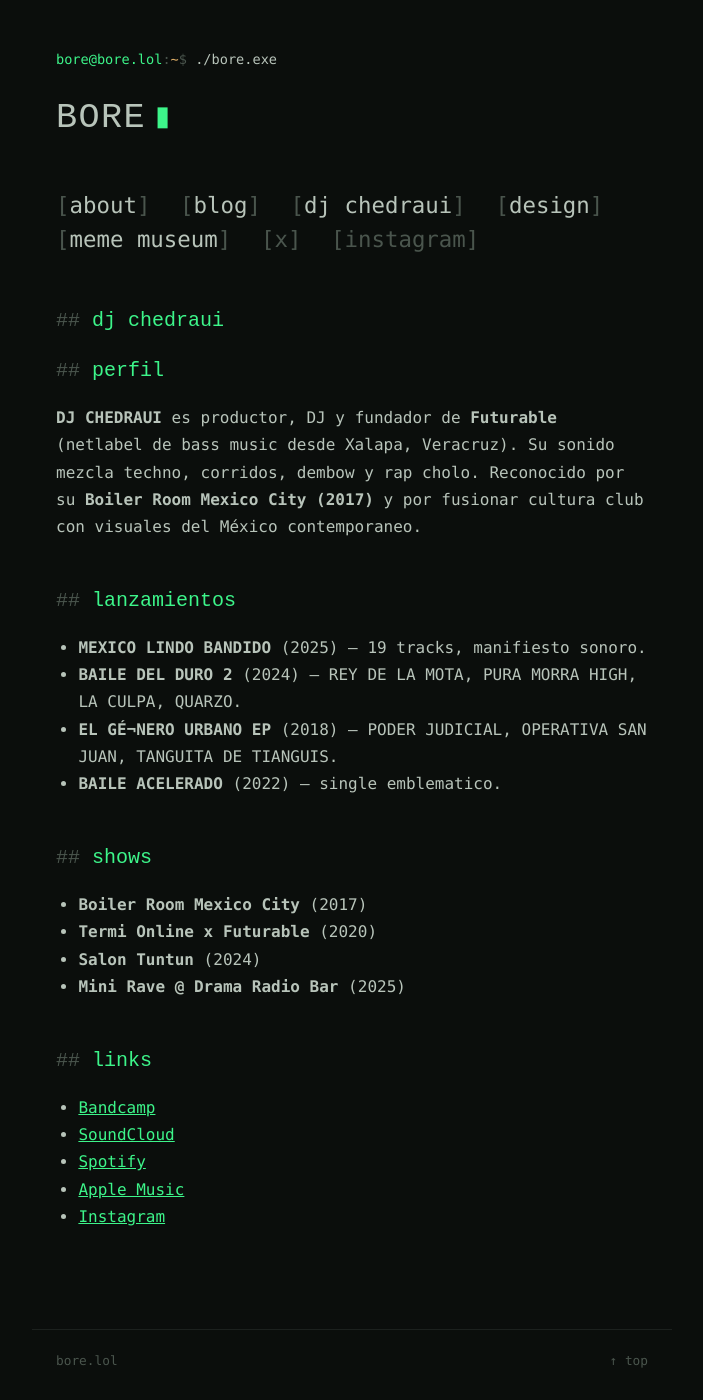
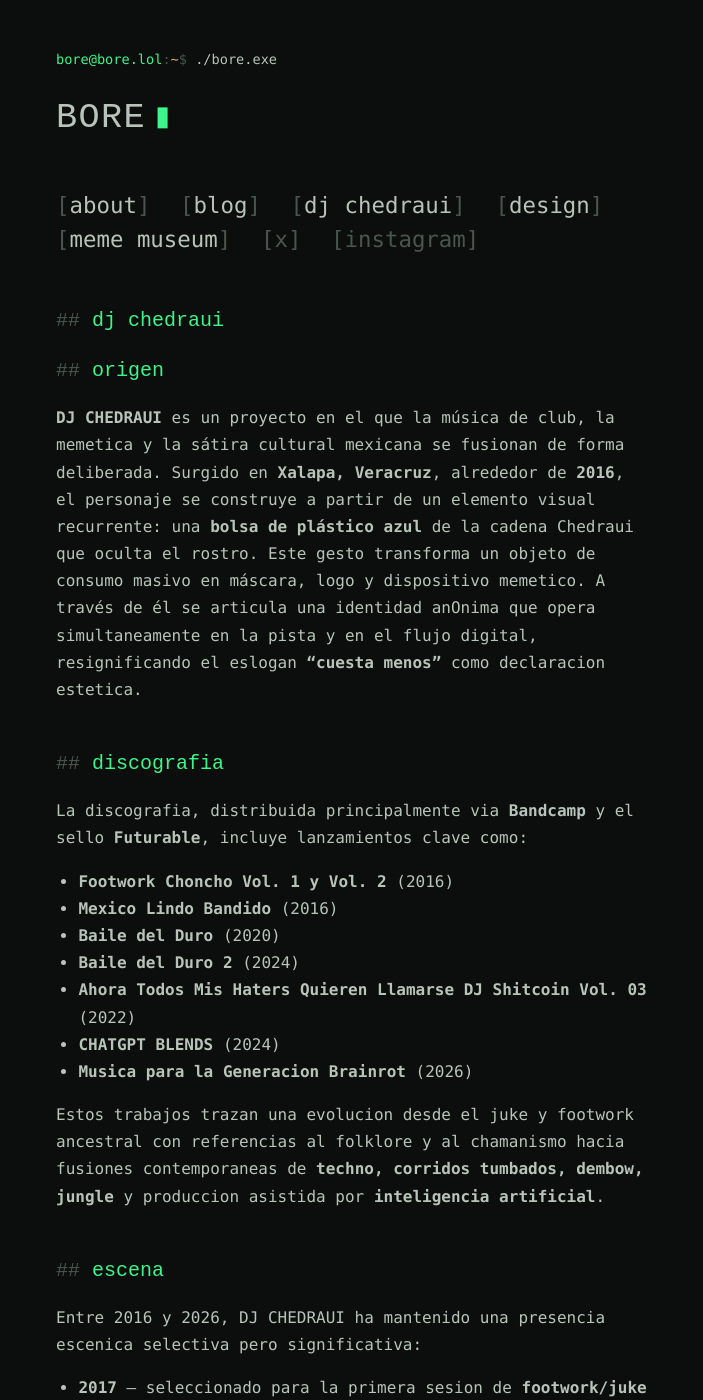
Before and after one commit to alfredismo/bore.lol, a Jekyll site: the page built from music.md, in a window 1280 px wide and 1400 px high. Shown: the whole window, without its empty margins (288-991 px from the left). Built offline with Jekyll 4.4.1, drawn with Linux system fonts in a browser that asks for light colours; some web fonts are replaced; some of the changed text lies outside the part shown.

Commit message:
music.md con bio completa: origen, bolsa azul, discografia evolutiva, Boiler Room 2017, Termi 2020, escena actual, memetica, proximo lanzamiento

```diff
--- a/music.md
+++ b/music.md
@@ -4,28 +4,44 @@
 ---
 
 <section>
-<h2>perfil</h2>
-<p><strong>DJ CHEDRAUI</strong> es productor, DJ y fundador de <strong>Futurable</strong> (netlabel de bass music desde Xalapa, Veracruz). Su sonido mezcla techno, corridos, dembow y rap cholo. Reconocido por su <strong>Boiler Room Mexico City (2017)</strong> y por fusionar cultura club con visuales del México contemporaneo.</p>
+<h2>origen</h2>
+<p><strong>DJ CHEDRAUI</strong> es un proyecto en el que la música de club, la memetica y la sátira cultural mexicana se fusionan de forma deliberada. Surgido en <strong>Xalapa, Veracruz</strong>, alrededor de <strong>2016</strong>, el personaje se construye a partir de un elemento visual recurrente: una <strong>bolsa de plástico azul</strong> de la cadena Chedraui que oculta el rostro. Este gesto transforma un objeto de consumo masivo en máscara, logo y dispositivo memetico. A través de él se articula una identidad anOnima que opera simultaneamente en la pista y en el flujo digital, resignificando el eslogan <strong>“cuesta menos”</strong> como declaracion estetica.</p>
 </section>
 
 <section>
-<h2>lanzamientos</h2>
+<h2>discografia</h2>
+<p>La discografia, distribuida principalmente via <strong>Bandcamp</strong> y el sello <strong>Futurable</strong>, incluye lanzamientos clave como:</p>
 <ul>
-<li><strong>MEXICO LINDO BANDIDO</strong> (2025) — 19 tracks, manifiesto sonoro.</li>
-<li><strong>BAILE DEL DURO 2</strong> (2024) — REY DE LA MOTA, PURA MORRA HIGH, LA CULPA, QUARZO.</li>
-<li><strong>EL GÉ¬NERO URBANO EP</strong> (2018) — PODER JUDICIAL, OPERATIVA SAN JUAN, TANGUITA DE TIANGUIS.</li>
-<li><strong>BAILE ACELERADO</strong> (2022) — single emblematico.</li>
+<li><strong>Footwork Choncho Vol. 1 y Vol. 2</strong> (2016)</li>
+<li><strong>Mexico Lindo Bandido</strong> (2016)</li>
+<li><strong>Baile del Duro</strong> (2020)</li>
+<li><strong>Baile del Duro 2</strong> (2024)</li>
+<li><strong>Ahora Todos Mis Haters Quieren Llamarse DJ Shitcoin Vol. 03</strong> (2022)</li>
+<li><strong>CHATGPT BLENDS</strong> (2024)</li>
+<li><strong>Musica para la Generacion Brainrot</strong> (2026)</li>
 </ul>
+<p>Estos trabajos trazan una evolucion desde el juke y footwork ancestral con referencias al folklore y al chamanismo hacia fusiones contemporaneas de <strong>techno, corridos tumbados, dembow, jungle</strong> y produccion asistida por <strong>inteligencia artificial</strong>.</p>
 </section>
 
 <section>
-<h2>shows</h2>
+<h2>escena</h2>
+<p>Entre 2016 y 2026, DJ CHEDRAUI ha mantenido una presencia escenica selectiva pero significativa:</p>
 <ul>
-<li><strong>Boiler Room Mexico City</strong> (2017)</li>
-<li><strong>Termi Online x Futurable</strong> (2020)</li>
-<li><strong>Salon Tuntun</strong> (2024)</li>
-<li><strong>Mini Rave @ Drama Radio Bar</strong> (2025)</li>
+<li><strong>2017</strong> — seleccionado para la primera sesion de <strong>footwork/juke latinoamericano de Boiler Room</strong> en Ciudad de Mexico, representando a <strong>Juke Mx</strong>. Hito que consolido su proyeccion internacional dentro de la escena experimental.</li>
+<li><strong>2020</strong> — set completo para <strong>Termi Online</strong> en colaboracion con Futurable.</li>
+<li><strong>2024–2026</strong> — actividad en vivo concentrada en noches locales de alta intensidad como las series <strong>Baile del Duro</strong> y eventos asociados a <strong>BabyRatta</strong> en Ciudad de Mexico. Espacios donde el personaje se presenta de forma irregular pero consistente dentro de circuitos de <strong>hard Latino, noise y club experimental</strong>.</li>
 </ul>
+<p>La presencia escenica se caracteriza por la misma logica memetica que define los lanzamientos: la bolsa azul, la irreverencia y la reconfiguracion de codigos culturales mexicanos contemporaneos.</p>
+</section>
+
+<section>
+<h2>memetica</h2>
+<p>El proyecto utiliza la <strong>memetica</strong> como herramienta central de desarrollo del personaje. Cada lanzamiento, titulo, portada y aparicion funciona como nodo de un sistema narrativo mas amplio, en el que la sátira, el <strong>brainrot</strong> y la cultura digital se convierten en materia prima compositiva. El resultado es una practica que no distingue entre música, imagen y transmision cultural.</p>
+</section>
+
+<section>
+<h2>proximo</h2>
+<p><strong>“Musica Pirata”</strong> dentro de la <strong>“CRISIS DE SPAMNTANILOVERSE”</strong></p>
 </section>
 
 <section>
```
